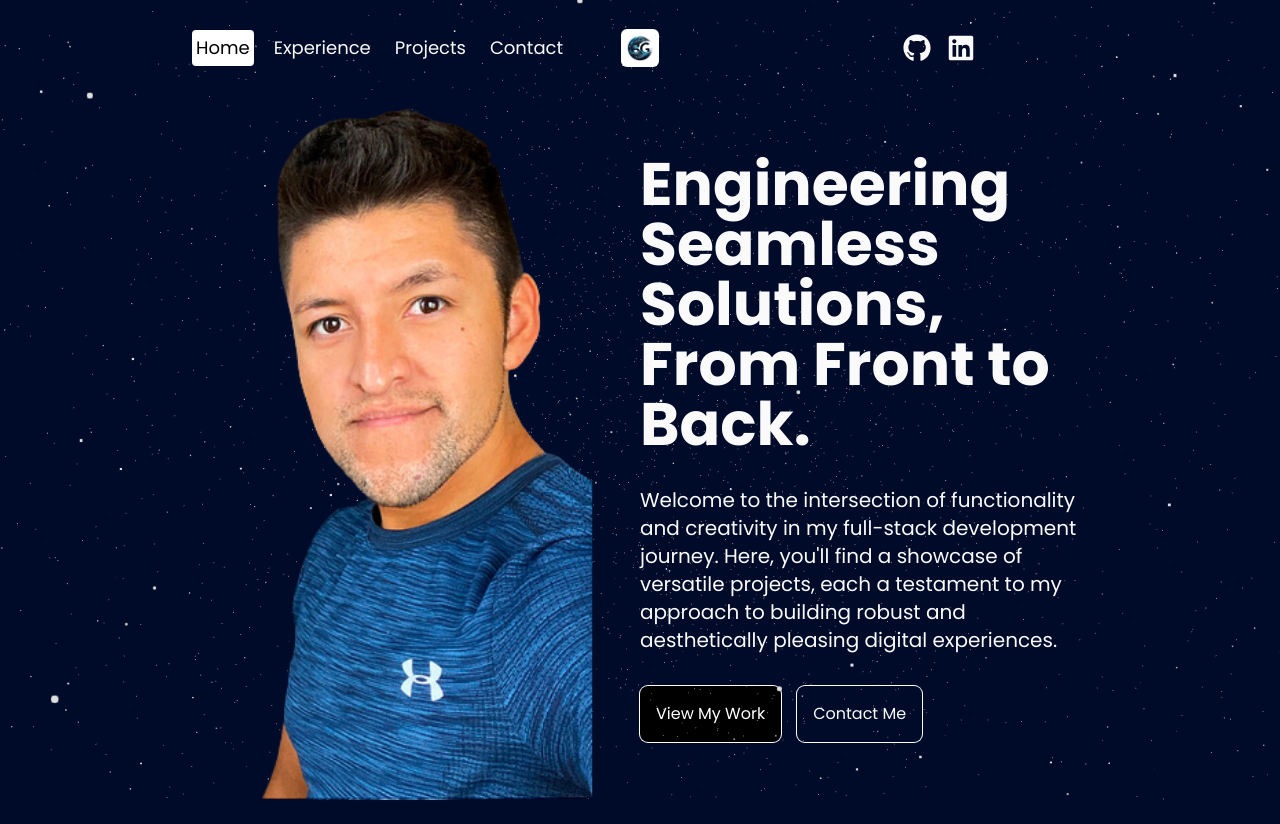
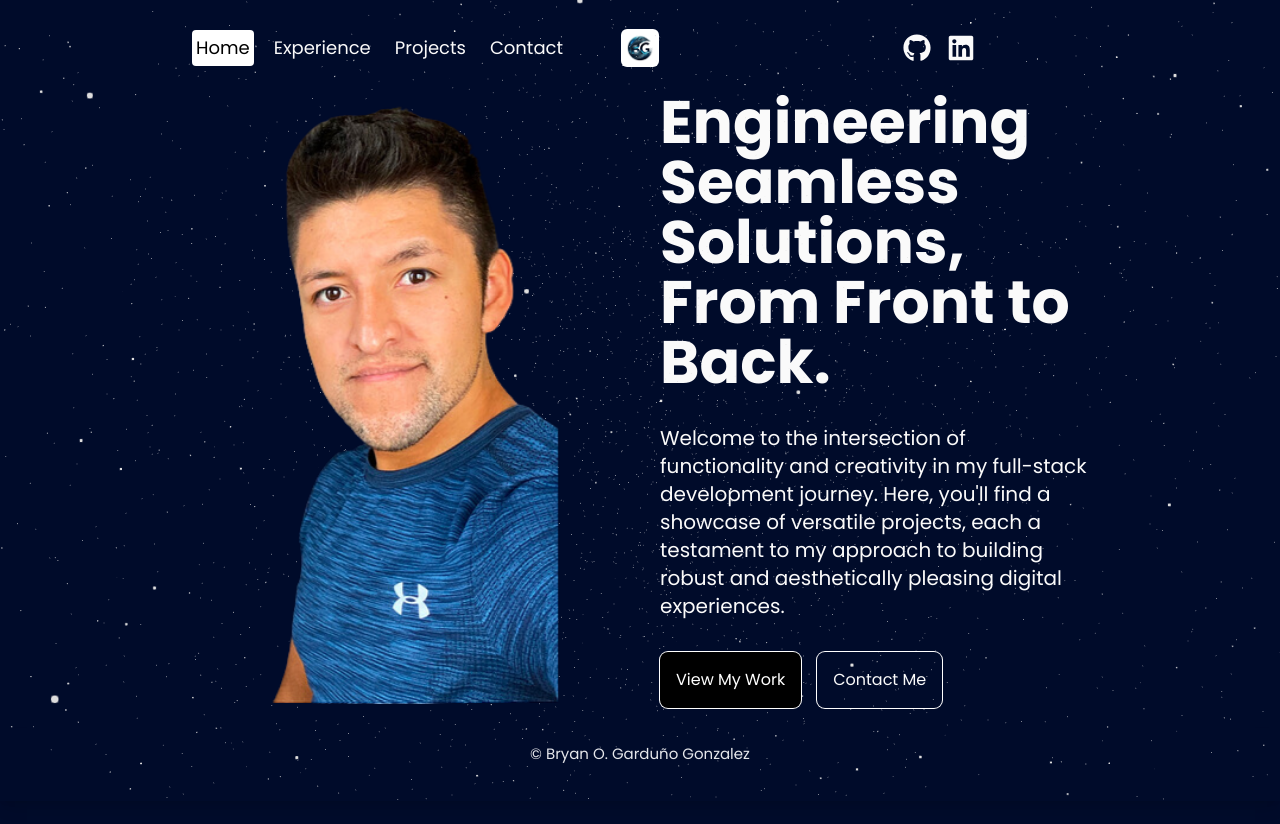
Before and after one commit to brosmar18/portfolio-2024, a Next.js app: page / in a window 1280 px wide. Before the commit the page ends 800 px from the top, so only its background shows below. Built offline with nearby package versions, Linux system fonts and the light colour scheme.

Commit message:
z-index modified, footer added

```diff
--- a/app/(root)/layout.tsx
+++ b/app/(root)/layout.tsx
@@ -1,3 +1,4 @@
+import Footer from "@/components/shared/Footer";
 import Navbar from "@/components/shared/Navbar";
 import Stars from "@/components/shared/Stars";
 
@@ -13,7 +14,10 @@ export default function RootLayout({
         <div className="h-24">
           <Navbar />
         </div>
-        <main className="h-[calc(100vh-6rem)]">{children}</main>
+        <main className="h-[calc(100vh-12rem)]">{children}</main>
+        <div className="h-24">
+          <Footer />
+        </div>
       </div>
     );
   }
--- a/app/(root)/page.tsx
+++ b/app/(root)/page.tsx
@@ -2,7 +2,7 @@ import Image from "next/image";
 
 export default function Home() {
   return (
-    <div className="h-full flex flex-col lg:flex-row px-4 sm:px-8 md:px-12 lg:px-20 xl:px-48">
+    <div className="h-full flex gap-10 flex-col lg:flex-row px-4 sm:px-8 md:px-12 lg:px-20 xl:px-48">
       {/* Image Container  */}
       <div className="h-1/2 lg:h-full lg:w-1/2 relative">
         <Image src="/assets/images/hero.png" alt="hero" fill className="object-contain" />
@@ -15,7 +15,7 @@ export default function Home() {
         <p className="md:text-xl">Welcome to the intersection of functionality and creativity in my full-stack development journey. Here, you'll find a showcase of versatile projects, each a testament to my approach to building robust and aesthetically pleasing digital experiences.</p>
 
         {/* BUTTON  */}
-        <div className="flex gap-4 w-full">
+        <div className="flex gap-4 w-full z-20">
           <button className="p-4 rounded-lg ring-1 ring-white bg-black text-white">View My Work</button>
           <button className="p-4 rounded-lg ring-1 ring-white">Contact Me</button>
         </div>
--- a/components/shared/Footer.tsx
+++ b/components/shared/Footer.tsx
@@ -12,7 +12,7 @@ import { FaYoutube } from "react-icons/fa";
 
 const Footer = () => {
   return (
-    <footer className='w-full bg-transparent text-gray-200 shadow-lg p-[15px]'>
+    <footer className='w-full bg-transparent text-gray-200 shadow-lg p-[15px] mt-6'>
       <div className="w-full flex flex-col items-center justify-center m-auto">
         <div className="mb-[20px] text-[15px] text-center">
           &copy; Bryan O. Garduño Gonzalez
--- a/components/shared/Navbar.tsx
+++ b/components/shared/Navbar.tsx
@@ -122,7 +122,7 @@ const Navbar = () => {
             variants={listVariants}
             initial='closed'
             animate='opened'
-            className="absolute top-0 left-0 w-screen h-screen bg-black text-white flex flex-col items-center justify-center gap-8 text-4xl z-20"
+            className="absolute top-0 left-0 w-screen h-screen bg-black text-white flex flex-col items-center justify-center gap-8 text-4xl z-30"
           >
             {navLinks.map(link => (
               <motion.div
```
